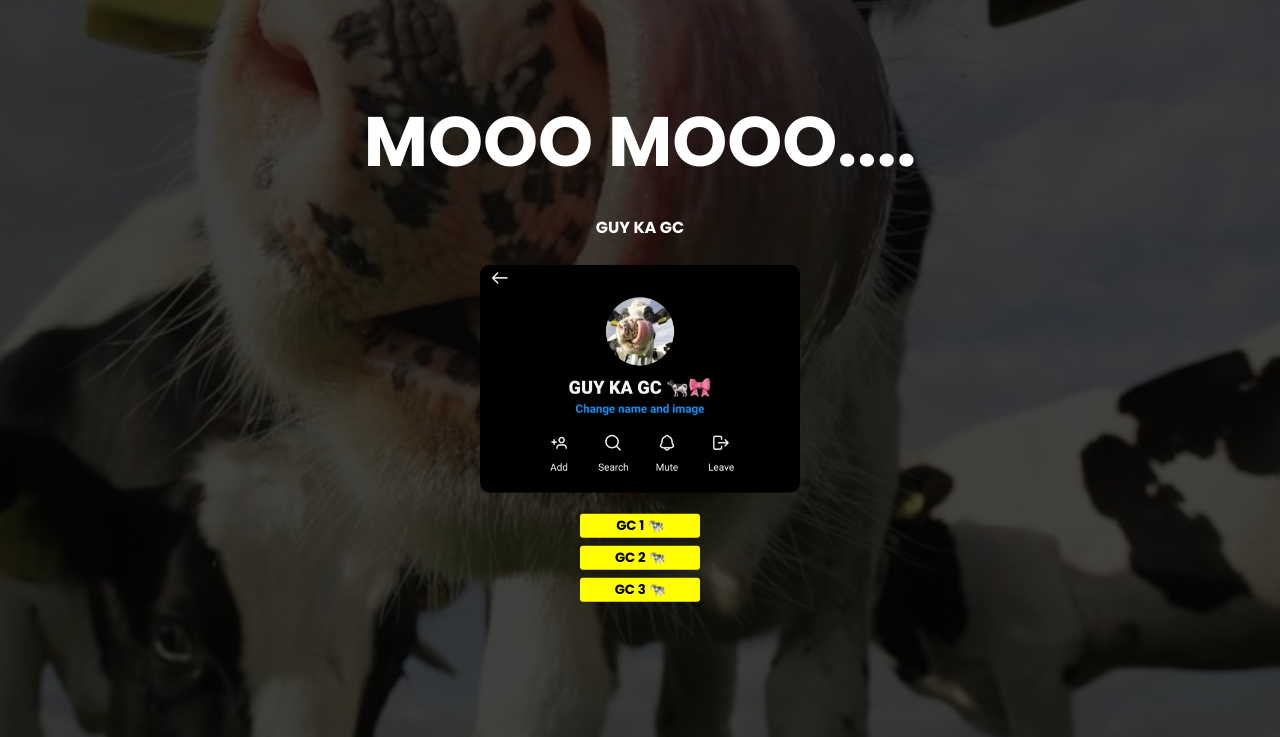
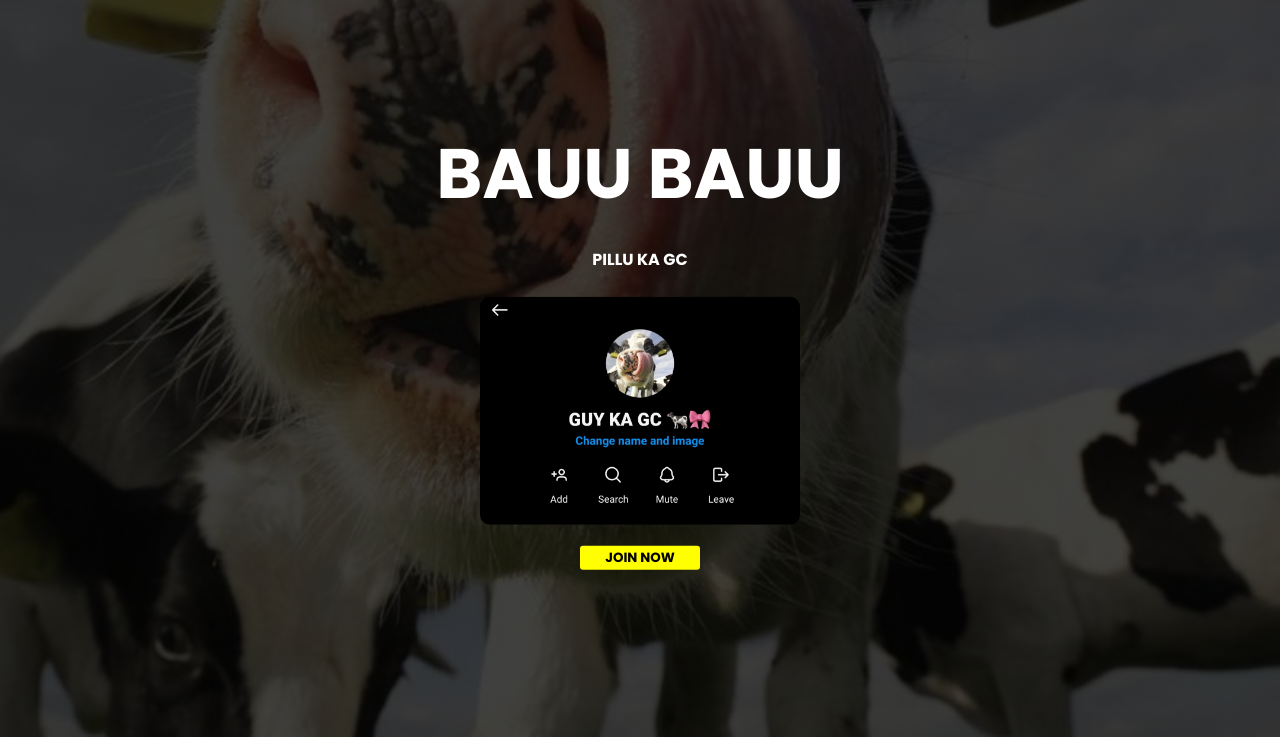
Before and after one commit to Bhendifuddi/Guy, a plain HTML site: page index.html in a window 1280 px wide. Shown: the part 63-800 px from the top of the page. Drawn offline with Linux system fonts and the light colour scheme.

Commit message:
Update index.html

```diff
--- a/index.html
+++ b/index.html
@@ -15,26 +15,19 @@
       <div class="navbar">
         <img src="logo.png" alt="logo" class="logo" />
         <ul>
-          <li><a href="home">home</a></li>
-          <li><a href="https://www.instagram.com/vilaiteguy?igsh=N202dnQwZnBscGFs">instagram</a></li>
-          <li><a href="home">contact</a></li>
+          <li><a href="https://www.instagram.com/pillubedmos?igsh=NTc4MTIwNjQ2YQ==">home</a></li>
+          <li><a href="https://www.instagram.com/pillubedmos?igsh=NTc4MTIwNjQ2YQ==">instagram</a></li>
+          <li><a href="https://mail.google.com/mail/mu/mp/706/#co">contact</a></li>
         </ul>
       </div>
       <div class="content">
-        <h1>MOOO MOOO....</h1>
-        <p>GUY KA GC</p>
+        <h1>BAUU BAUU </h1>
+        <p>PILLU KA GC</p>
         <div>
             <a href="https://ig.me/j/AbZiiZ7Jlu9XH8HE/"><img class="image" src="gcimage.jpg" alt="gc" /></a>
           </div>
         <div class="button">
-          <a href="https://ig.me/j/AbZiiZ7Jlu9XH8HE/"><button type="button">GC 1 🐄 </button></a>
-        </div>
-        <div class="button">
-          <a href="https://ig.me/j/AbbqJpgKFQtbntaq/"><button type="button">GC 2 🐄 </button></button>
-        </div>
-        <div class="button">
-          <a href="https://ig.me/j/Ababjs2EPeD7_TuF/"><button type="button">GC 3 🐄 </button></button>
-        </div>
+          <a href="https://ig.me/j/Abajc30w07AMItG6/"><button type="button">JOIN NOW</button></a>
         </div>
       </div>
     </div>
```
